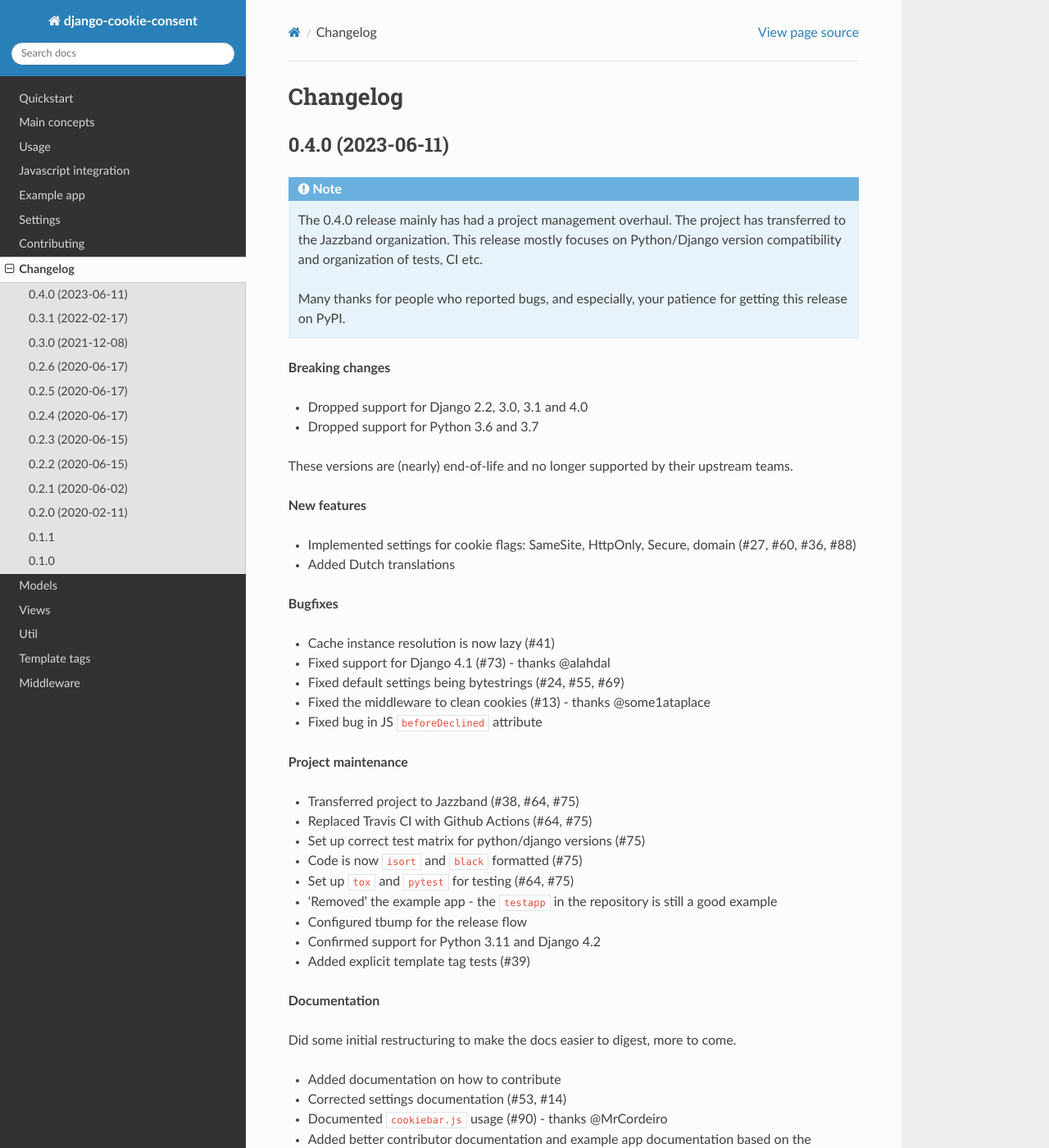
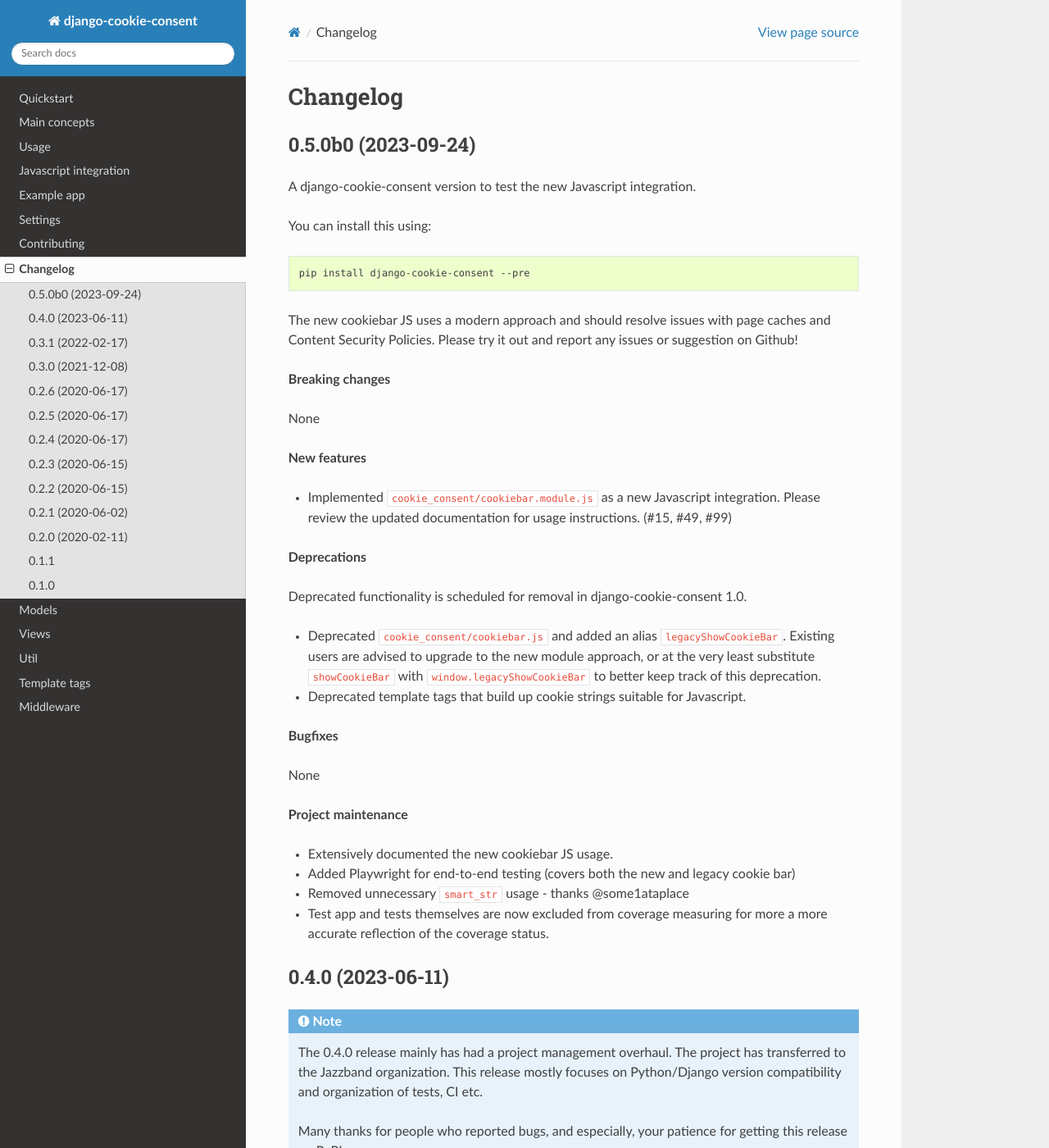
Before and after one commit to jazzband/django-cookie-consent, a Sphinx documentation site: the page built from docs/changelog.rst, in a window 1280 px wide and 1400 px high. Shown: the whole window at 82% size. Built offline with Sphinx 7.4.7 and the Read the Docs theme 2.0.0, drawn with Linux system fonts in a browser that asks for light colours.

Commit message:
:pencil: Update changelog

```diff
--- a/docs/changelog.rst
+++ b/docs/changelog.rst
@@ -1,6 +1,53 @@
 =========
 Changelog
 =========
+
+0.5.0b0 (2023-09-24)
+--------------------
+
+A django-cookie-consent version to test the new Javascript integration.
+
+You can install this using:
+
+.. code-block:: bash
+
+    pip install django-cookie-consent --pre
+
+The new cookiebar JS uses a modern approach and should resolve issues with page caches
+and Content Security Policies. Please try it out and report any issues or suggestion on
+Github!
+
+**Breaking changes**
+
+None
+
+**New features**
+
+* Implemented ``cookie_consent/cookiebar.module.js`` as a new Javascript integration.
+  Please review the updated documentation for usage instructions. (#15, #49, #99)
+
+**Deprecations**
+
+Deprecated functionality is scheduled for removal in django-cookie-consent 1.0.
+
+* Deprecated ``cookie_consent/cookiebar.js`` and added an alias ``legacyShowCookieBar``.
+  Existing users are advised to upgrade to the new module approach, or at the very
+  least substitute ``showCookieBar`` with ``window.legacyShowCookieBar`` to better keep
+  track of this deprecation.
+
+* Deprecated template tags that build up cookie strings suitable for Javascript.
+
+**Bugfixes**
+
+None
+
+**Project maintenance**
+
+* Extensively documented the new cookiebar JS usage.
+* Added Playwright for end-to-end testing (covers both the new and legacy cookie bar)
+* Removed unnecessary ``smart_str`` usage - thanks @some1ataplace
+* Test app and tests themselves are now excluded from coverage measuring for more a
+  more accurate reflection of the coverage status.
 
 0.4.0 (2023-06-11)
 ------------------
```
